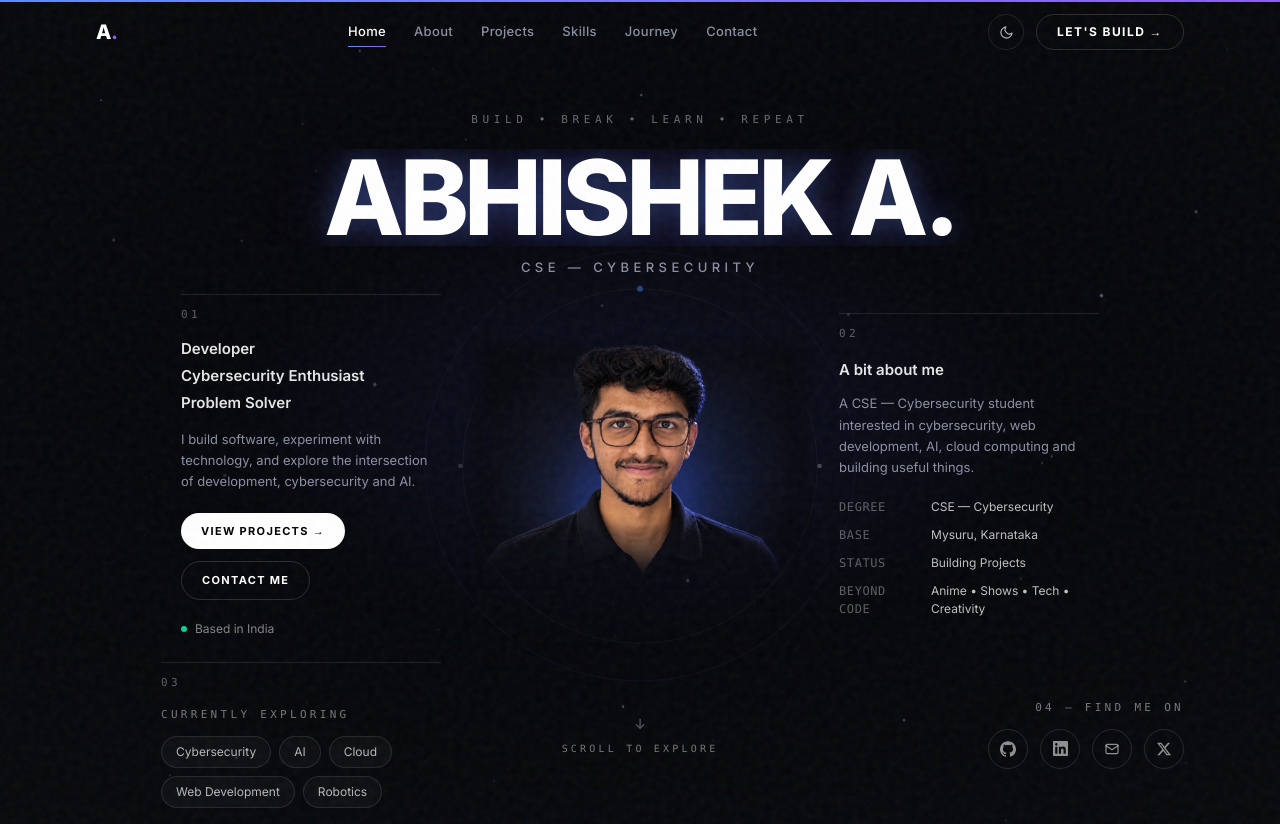
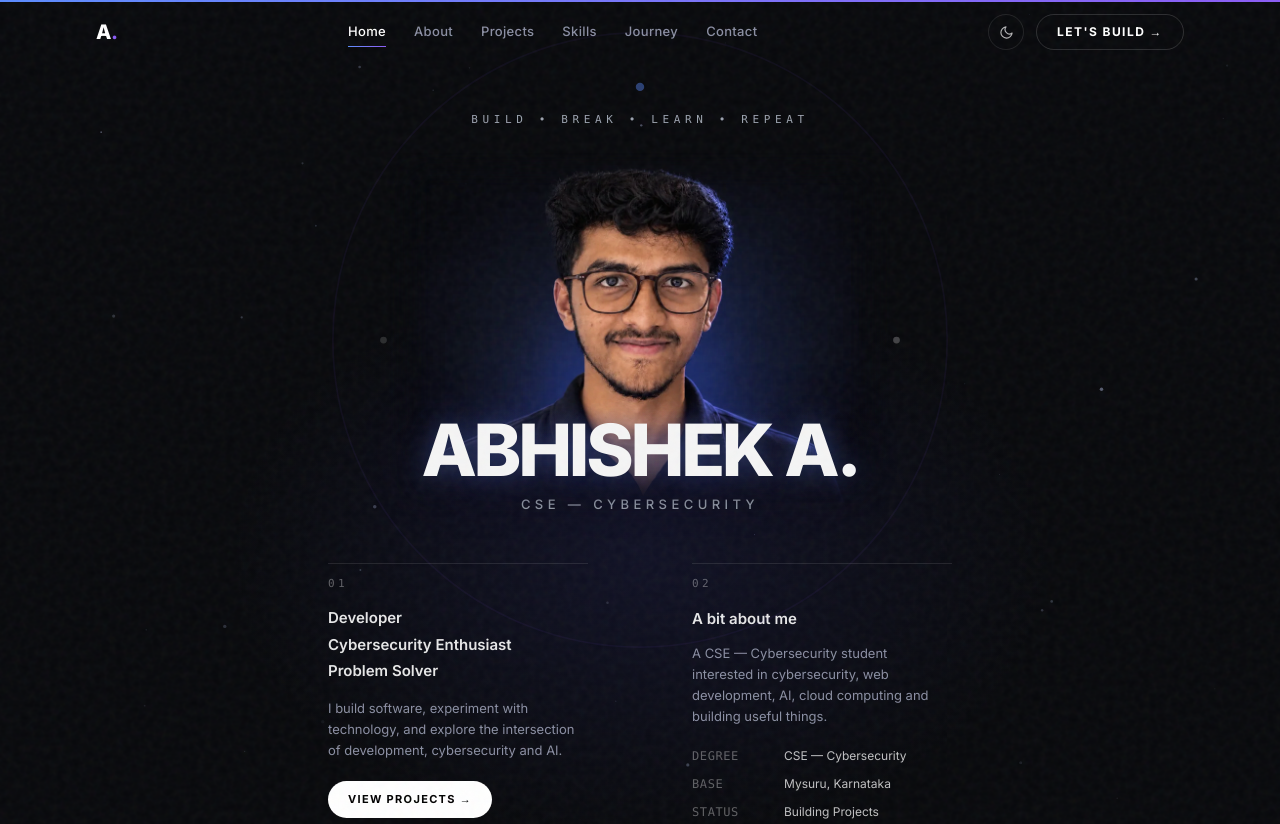
Before and after one commit to mrduhlol/abhishek-a2, a React (Vite) app: page / in a window 1280 px wide. Shown: the top 824 px of the page. Built offline with nearby package versions, Linux system fonts and the light colour scheme.

Commit message:
feat: larger seamless portrait with name at chest

```diff
--- a/src/components/Hero.jsx
+++ b/src/components/Hero.jsx
@@ -6,8 +6,8 @@ import ScrollIndicator from './ScrollIndicator.jsx';
 import SocialLinks from './SocialLinks.jsx';
 import { HeroLeft, HeroRight, HeroExploring } from './HeroInfo.jsx';
 
-// Reference composition:
-//   label -> name -> subtitle -> [info | portrait | info] -> [03 | scroll | 04] -> footer
+// Composition: label -> portrait -> name (overlapping the chest) ->
+// subtitle -> [info | info] -> [03 | scroll | 04] -> footer.
 // The portrait never moves after entrance; only pupils + lids are alive.
 export default function Hero() {
   const sectionRef = useRef(null);
@@ -45,13 +45,13 @@ export default function Hero() {
       className="relative overflow-hidden"
       aria-label="Intro"
     >
-      {/* deep base + whisper radial glow, per reference */}
+      {/* deep base + whisper radial glow */}
       <motion.div
         {...(reduce ? {} : { initial: { opacity: 0 }, animate: { opacity: 1 }, transition: { duration: 1 } })}
         className="absolute inset-0"
         aria-hidden="true"
       >
-        <div className="absolute inset-0 bg-[#05060A]" />
+        <div className="absolute inset-0 bg-page" />
         <div
           className="absolute inset-0"
           style={{
@@ -67,22 +67,50 @@ export default function Hero() {
         {/* top label */}
         <motion.p
           {...rise(0.15)}
-          className="text-center font-mono text-[11px] tracking-[0.42em] text-white/40"
+          className="text-center font-mono text-[11px] tracking-[0.42em] text-muted"
         >
           BUILD • BREAK • LEARN • REPEAT
         </motion.p>
 
-        {/* name — the largest element, never behind the portrait */}
-        <div className="mt-5 overflow-hidden">
+        {/* portrait — large, seamless, the centerpiece */}
+        <motion.div
+          {...(reduce
+            ? {}
+            : {
+                initial: { opacity: 0, scale: 0.985 },
+                animate: { opacity: 1, scale: 1 },
+                transition: { duration: 1, delay: 0.35, ease: [0.22, 1, 0.36, 1] },
+              })}
+          className="relative mx-auto mt-6 w-[min(88vw,430px)] shrink-0 sm:w-[430px] lg:w-[460px] xl:w-[500px]"
+        >
+          {/* faint technical geometry behind the portrait */}
+          <motion.svg
+            viewBox="0 0 400 400"
+            aria-hidden="true"
+            style={reduce ? undefined : { y: ringsY }}
+            className="absolute left-1/2 top-1/2 w-[135%] max-w-none -translate-x-1/2 -translate-y-1/2 opacity-60"
+          >
+            <circle cx="200" cy="200" r="150" fill="none" style={{ stroke: 'var(--color-grid)' }} />
+            <circle cx="200" cy="200" r="118" fill="none" style={{ stroke: 'var(--color-grid)' }} strokeDasharray="2 7" />
+            <circle cx="200" cy="200" r="182" fill="none" stroke="rgba(139,92,246,0.10)" />
+            <circle cx="200" cy="50" r="2.5" fill="rgba(91,140,255,0.7)" />
+            <circle cx="352" cy="200" r="2" style={{ fill: 'var(--color-ink)' }} fillOpacity="0.4" />
+            <circle cx="48" cy="200" r="2" style={{ fill: 'var(--color-ink)' }} fillOpacity="0.25" />
+          </motion.svg>
+          <InteractivePortrait liveRef={liveRef} scopeRef={sectionRef} className="relative" />
+        </motion.div>
+
+        {/* name — overlapping the upper chest, never the face */}
+        <div className="relative z-10 -mt-14 text-center sm:-mt-[4.5rem] lg:-mt-24 xl:-mt-28">
           <motion.h1
             {...(reduce
               ? {}
               : {
                   initial: { opacity: 0, y: 44, filter: 'blur(10px)' },
                   animate: { opacity: 1, y: 0, filter: 'blur(0px)' },
-                  transition: { duration: 1, delay: 0.25, ease: [0.22, 1, 0.36, 1] },
+                  transition: { duration: 1, delay: 0.55, ease: [0.22, 1, 0.36, 1] },
                 })}
-            className="display-tight text-center text-[clamp(3rem,9vw,6.5rem)] text-white"
+            className="display-tight text-ink text-[clamp(2.5rem,8vw,4.5rem)]"
             style={{
               textShadow:
                 '0 0 28px rgba(91,140,255,0.35), 0 0 80px rgba(139,92,246,0.22)',
@@ -91,65 +119,36 @@ export default function Hero() {
             ABHISHEK A.
           </motion.h1>
         </div>
-        <motion.p {...rise(0.45)} className="mt-3 text-center text-[13px] font-medium tracking-[0.34em] text-[#8B8FA3]">
+        <motion.p {...rise(0.75)} className="mt-3 text-center text-[13px] font-medium tracking-[0.34em] text-muted">
           CSE — CYBERSECURITY
         </motion.p>
 
-        {/* middle: info | portrait | info */}
-        <div className="mt-8 flex flex-col items-center gap-10 md:mt-4 lg:grid lg:grid-cols-[1fr_auto_1fr] lg:items-center lg:gap-6">
+        {/* info panels */}
+        <div className="mt-12 flex flex-col items-center gap-10 lg:grid lg:grid-cols-2 lg:items-start lg:gap-6">
           <motion.div
-            {...rise(0.8, -24)}
-            className="order-3 flex w-full justify-center lg:order-1 lg:justify-end"
+            {...rise(0.9, -24)}
+            className="order-2 flex w-full justify-center lg:order-1 lg:justify-end lg:pr-10"
           >
             <HeroLeft />
           </motion.div>
-
           <motion.div
-            {...(reduce
-              ? {}
-              : {
-                  initial: { opacity: 0, scale: 0.985 },
-                  animate: { opacity: 1, scale: 1 },
-                  transition: { duration: 1, delay: 0.5, ease: [0.22, 1, 0.36, 1] },
-                })}
-            className="relative order-1 w-[min(74vw,340px)] shrink-0 sm:w-[340px] lg:order-2 lg:w-[320px] xl:w-[350px]"
-          >
-            {/* faint technical geometry behind the portrait */}
-            <motion.svg
-              viewBox="0 0 400 400"
-              aria-hidden="true"
-              style={reduce ? undefined : { y: ringsY }}
-              className="absolute left-1/2 top-1/2 w-[135%] max-w-none -translate-x-1/2 -translate-y-1/2 opacity-60"
-            >
-              <circle cx="200" cy="200" r="150" fill="none" stroke="rgba(255,255,255,0.06)" />
-              <circle cx="200" cy="200" r="118" fill="none" stroke="rgba(255,255,255,0.05)" strokeDasharray="2 7" />
-              <circle cx="200" cy="200" r="182" fill="none" stroke="rgba(139,92,246,0.10)" />
-              <circle cx="200" cy="50" r="2.5" fill="rgba(91,140,255,0.7)" />
-              <circle cx="352" cy="200" r="2" fill="rgba(255,255,255,0.4)" />
-              <circle cx="48" cy="200" r="2" fill="rgba(255,255,255,0.25)" />
-            </motion.svg>
-            <InteractivePortrait liveRef={liveRef} scopeRef={sectionRef} className="relative" />
-          </motion.div>
-
-          <motion.div
-            {...rise(0.9, 24)}
-            className="order-2 flex w-full justify-center lg:order-3 lg:justify-start"
+            {...rise(1.0, 24)}
+            className="order-1 flex w-full justify-center lg:order-2 lg:justify-start lg:pl-10"
           >
             <HeroRight />
           </motion.div>
+        </div>
 
-          {/* lower row */}
-          <motion.div {...rise(1.0)} className="order-4 flex w-full justify-center lg:justify-end">
+        {/* lower row */}
+        <div className="mt-12 flex flex-col items-center gap-10 lg:grid lg:grid-cols-[1fr_auto_1fr] lg:items-start">
+          <motion.div {...rise(1.05)} className="order-1 flex w-full justify-center lg:justify-end lg:pr-10">
             <HeroExploring />
           </motion.div>
-          <div className="order-6 flex w-full justify-center lg:order-5 lg:col-start-2 lg:row-start-2">
+          <div className="order-3 flex w-full justify-center lg:order-2">
             <ScrollIndicator delay={1.25} />
           </div>
-          <motion.div
-            {...rise(1.1)}
-            className="order-5 w-full lg:order-6 lg:col-start-3 lg:row-start-2"
-          >
-            <p className="mb-3 font-mono text-[11px] tracking-[0.3em] text-white/45 lg:text-right">
+          <motion.div {...rise(1.1)} className="order-2 w-full lg:order-3 lg:pl-10">
+            <p className="mb-3 font-mono text-[11px] tracking-[0.3em] text-muted lg:text-right">
               04 — FIND ME ON
             </p>
             <div className="flex justify-start lg:justify-end">
@@ -161,7 +160,7 @@ export default function Hero() {
         {/* footer row */}
         <motion.div
           {...rise(1.2)}
-          className="mt-10 flex items-center justify-between border-t border-white/[0.06] pt-5 text-[12px] text-white/35"
+          className="mt-10 flex items-center justify-between border-t border-line pt-5 text-[12px] text-muted"
         >
           <p>Turning ideas into experiences.</p>
           <p>© 2026 Abhishek A.</p>
```
